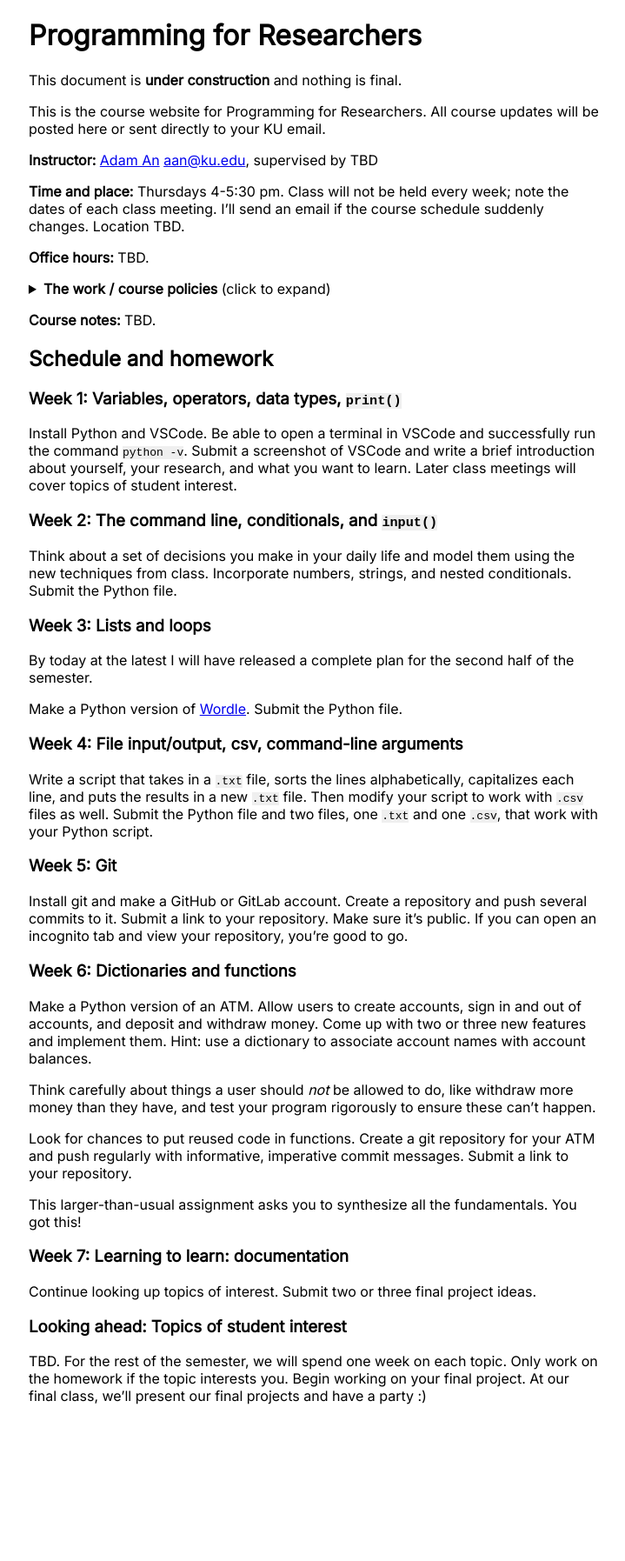
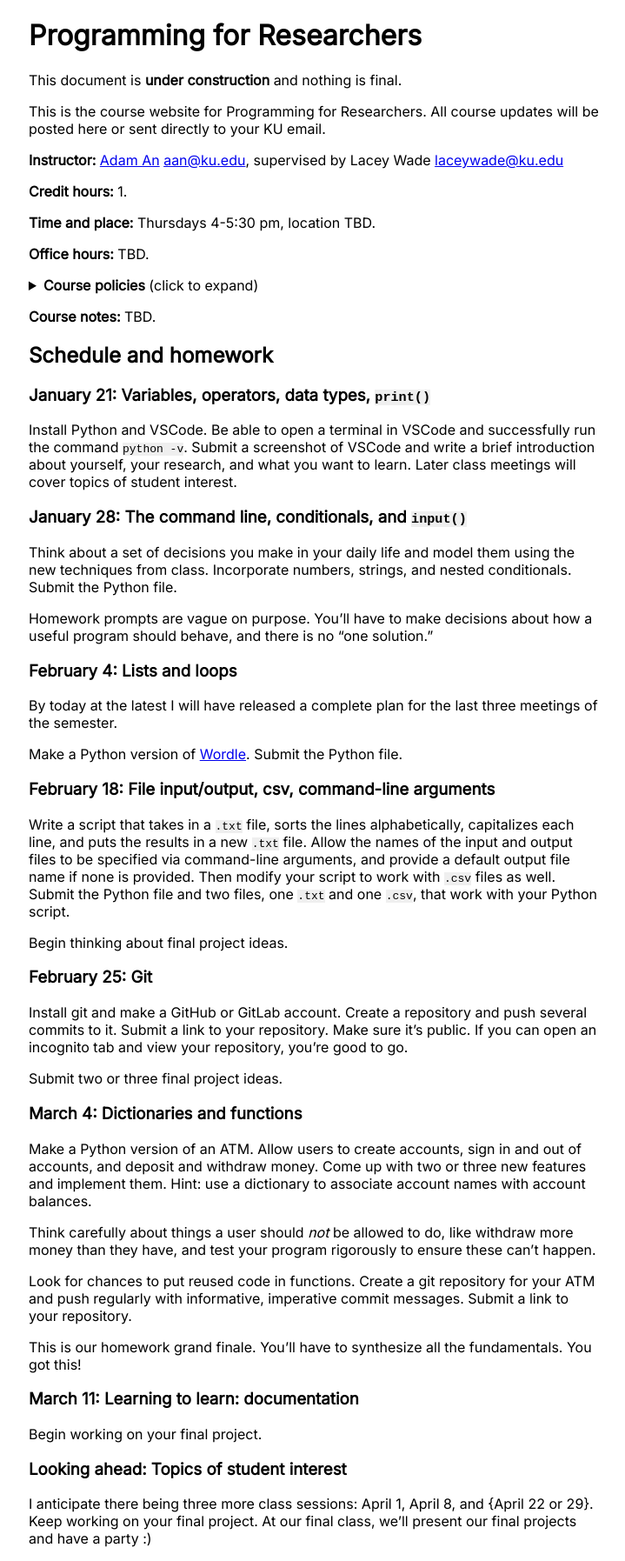
Before and after one commit to adamanlx/adamanlx.github.io, a Jekyll site: the page built from class.md, in a window 1280 px wide. Shown: the whole page at 87% size, without its empty margins (279-998 px from the left). Built offline with Jekyll 4.4.1, drawn with Linux system fonts in a browser that asks for light colours; before the commit the page ends 1631 px from its top, so only the background shows below that.

Commit message:
update syllabus

```diff
--- a/class.md
+++ b/class.md
@@ -10,27 +10,52 @@
 
 This is the course website for Programming for Researchers. All course updates will be posted here or sent directly to your KU email.
 
-**Instructor:** [Adam An](https://theycallmezeal.me) [aan@ku.edu](mailto:aan@ku.edu), supervised by TBD
+**Instructor:** [Adam An](https://theycallmezeal.me) [aan@ku.edu](mailto:aan@ku.edu), supervised by Lacey Wade [laceywade@ku.edu](mailto:laceywade@ku.edu)
 
-**Time and place:** Thursdays 4-5:30 pm. Class will not be held every week; note the dates of each class meeting. I'll send an email if the course schedule suddenly changes. Location TBD.
+**Credit hours:** 1.
+
+**Time and place:** Thursdays 4-5:30 pm, location TBD.
 
 **Office hours:** TBD.
 
 <details markdown=1>
 
-<summary><strong>The work / course policies</strong> (click to expand)</summary>
+<summary><strong>Course policies</strong> (click to expand)</summary>
 
-* Homework (weeks 1-6): graded for completion; 50%
-* Final project: 45%
-* Participation: 5%
+Your grade will consist of the following three components, *weighted equally*:
 
-A grade of 65% or above will earn a pass. Attendance will not be formally taken but will be rolled into your participation grade.
+* Homework
+* Final project
+* Participation
+
+Homework will be graded for completion and is due before the next class begins. For example, homework from the January 21 class is due before 4pm on January 28. Late work is not accepted without a written excuse.
+
+Students are expected to attend all lectures in person. Attendance will not be formally taken but will be rolled into your participation grade. Please email me in advance of any absences.
+
+The grading scheme is below. I reserve the right to adjust grade thresholds at my discretion. Adjustments will be in your favor; I may lower thresholds but I will not raise them. To earn a passing grade in the class overall, you must earn above 60% on both your homework and your final project individually.
+
+|Grade|Average ≥|
+|-|-|
+|A|93|
+|A-|90|
+|B+|87|
+|B|83|
+|B-|80|
+|C+|77|
+|C|73|
+|C-|70|
+|D+|67|
+|D|63|
+|D-|60|
+|F|0|
+
+Use of large language models is allowed if disclosed. However, the homework is designed to be completable by hand, and you'll learn more if you do so.
+
+Collaboration is allowed as long as it is a) disclosed and b) follows the "empty-hand" policy. You are allowed to discuss your work with other students and show others your code. You are not allowed to leave a discussion with code "in hand," including copy-and-pasting other students' code, taking pictures of other students' code, or writing down other students' code.
 
 I will not record lectures but the course notes will capture a portion of class content. Bring your computer for in-class programming exercises.
 
-Homework prompts are vague on purpose. You'll have to make decisions about how a useful program should behave. Programming is the most learn-by-doing thing ever, and investing an hour or two each week outside of class will be worth it. AI use is allowed, but homework is designed to be completable by hand, and you'll learn more if you do so.
-
-In the latter half of this class, we will take tiny "bites" of topics of student interest. Building expertise in these skills will take more than the one hour we have for each week's topic. If you want these skills for your research or your resume, I'll help you make a game plan for how you can continue learning after the class wraps.
+In the final few weeks of this class, we will take tiny "bites" of topics of student interest. Building expertise in these skills will take more than the three total hours we will spend in this portion of the course. If you want these skills for your research or your resume, I recommend talking to me early. I'll help you make a game plan for how you can continue learning after the class wraps.
 
 </details>
 
@@ -38,29 +63,35 @@
 
 ## Schedule and homework
 
-### Week 1: Variables, operators, data types, `print()`
+### January 21: Variables, operators, data types, `print()`
 
 Install Python and VSCode. Be able to open a terminal in VSCode and successfully run the command `python -v`. Submit a screenshot of VSCode and write a brief introduction about yourself, your research, and what you want to learn. Later class meetings will cover topics of student interest.
 
-### Week 2: The command line, conditionals, and `input()`
+### January 28: The command line, conditionals, and `input()`
 
 Think about a set of decisions you make in your daily life and model them using the new techniques from class. Incorporate numbers, strings, and nested conditionals. Submit the Python file.
 
-### Week 3: Lists and loops
+Homework prompts are vague on purpose. You'll have to make decisions about how a useful program should behave, and there is no "one solution."
 
-By today at the latest I will have released a complete plan for the second half of the semester.
+### February 4: Lists and loops
+
+By today at the latest I will have released a complete plan for the last three meetings of the semester.
 
 Make a Python version of [Wordle](https://hellowordl.net/). Submit the Python file.
 
-### Week 4: File input/output, csv, command-line arguments
+### February 18: File input/output, csv, command-line arguments
 
-Write a script that takes in a `.txt` file, sorts the lines alphabetically, capitalizes each line, and puts the results in a new `.txt` file. Then modify your script to work with `.csv` files as well. Submit the Python file and two files, one `.txt` and one `.csv`, that work with your Python script.
+Write a script that takes in a `.txt` file, sorts the lines alphabetically, capitalizes each line, and puts the results in a new `.txt` file. Allow the names of the input and output files to be specified via command-line arguments, and provide a default output file name if none is provided. Then modify your script to work with `.csv` files as well. Submit the Python file and two files, one `.txt` and one `.csv`, that work with your Python script.
 
-### Week 5: Git
+Begin thinking about final project ideas.
+
+### February 25: Git
 
 Install git and make a GitHub or GitLab account. Create a repository and push several commits to it. Submit a link to your repository. Make sure it's public. If you can open an incognito tab and view your repository, you're good to go.
 
-### Week 6: Dictionaries and functions
+Submit two or three final project ideas.
+
+### March 4: Dictionaries and functions
 
 Make a Python version of an ATM. Allow users to create accounts, sign in and out of accounts, and deposit and withdraw money. Come up with two or three new features and implement them. Hint: use a dictionary to associate account names with account balances.
 
@@ -68,12 +99,12 @@
 
 Look for chances to put reused code in functions. Create a git repository for your ATM and push regularly with informative, imperative commit messages. Submit a link to your repository.
 
-This larger-than-usual assignment asks you to synthesize all the fundamentals. You got this!
+This is our homework grand finale. You'll have to synthesize all the fundamentals. You got this!
 
-### Week 7: Learning to learn: documentation
+### March 11: Learning to learn: documentation
 
-Continue looking up topics of interest. Submit two or three final project ideas.
+Begin working on your final project.
 
 ### Looking ahead: Topics of student interest
 
-TBD. For the rest of the semester, we will spend one week on each topic. Only work on the homework if the topic interests you. Begin working on your final project. At our final class, we'll present our final projects and have a party :)
+I anticipate there being three more class sessions: April 1, April 8, and {April 22 or 29}. Keep working on your final project. At our final class, we'll present our final projects and have a party :)
```
